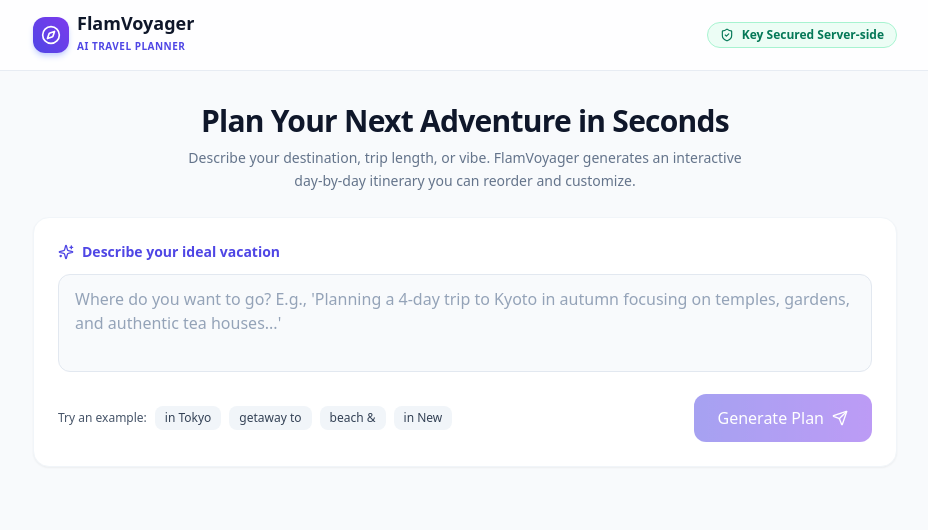
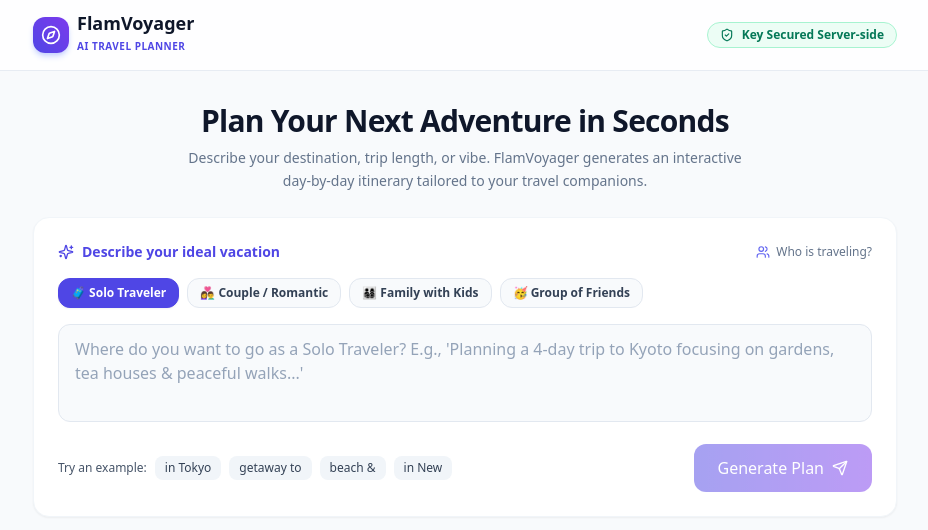
Before and after one commit to Ayush-Tummalapalli/Flam_Voyager, a Next.js app: page / in a window 1280 px wide. Shown: the top 530 px of the page, without its empty margins (175-1103 px from the left). Built offline with nearby package versions, Linux system fonts and the light colour scheme.

Commit message:
v1.5.0: Add Travel Companion Filters (Solo, Couple, Family, Friends) for personalized itinerary generation

```diff
--- a/src/app/api/generate/route.js
+++ b/src/app/api/generate/route.js
@@ -4,10 +4,12 @@ import { getMockItinerary } from '@/lib/mockItinerary';
 
 export async function POST(req) {
   let userPrompt = '';
+  let companionType = 'Solo Traveler';
 
   try {
     const body = await req.json();
     userPrompt = body.prompt || '';
+    companionType = body.companionType || 'Solo Traveler';
 
     if (!userPrompt || typeof userPrompt !== 'string' || userPrompt.trim() === '') {
       return Response.json(
@@ -20,7 +22,7 @@ export async function POST(req) {
 
     if (!apiKey || apiKey.includes('your_gemini_api_key') || apiKey.includes('your_groq_api_key')) {
       console.warn('API Key is missing or default. Returning fallback mock data.');
-      const mockData = getMockItinerary(userPrompt);
+      const mockData = getMockItinerary(userPrompt, null, companionType);
       return Response.json({ success: true, data: mockData });
     }
 
@@ -28,20 +30,23 @@ export async function POST(req) {
 You are an expert travel planner assistant.
 Generate a realistic, day-by-day travel itinerary based on the user request.
 
+TRAVEL COMPANION FILTER:
+The user is traveling as: "${companionType}".
+Tailor all activities, pace, meal choices, and recommendations specifically for a "${companionType}" experience (e.g. kid-friendly activities for Families, romantic candlelit dinners for Couples, social hostels/walks for Solo travelers, or group adventures/nightlife for Friends).
+
 REQUIRED SCHEMAS & FEATURES:
-1. Estimate total budget per person in USD (estimatedBudgetPerPax, budgetBreakdown: stay, food, activities).
-2. If user requests an unrealistically low budget (under $30/day), set isBudgetTooLow: true and budgetWarning string.
-3. Provide a "weatherAdvisor" object with:
-   - "bestSeason": string (e.g., "Nov to April (Dry & sunny)")
-   - "averageTemp": string (e.g., "28°C / 82°F")
-   - "packingTip": string (e.g., "Sunscreen, linen shirts, sunglasses & comfortable walking shoes")
+1. Include "companionType": "${companionType}".
+2. Estimate total budget per person in USD (estimatedBudgetPerPax, budgetBreakdown: stay, food, activities).
+3. If user requests an unrealistically low budget (under $30/day), set isBudgetTooLow: true and budgetWarning string.
+4. Provide a "weatherAdvisor" object (bestSeason, averageTemp, packingTip).
 
 Required JSON Schema:
 {
   "tripTitle": "Catchy title for the trip",
   "destination": "City, Country",
   "duration": "X Days",
-  "summary": "Short 2-sentence summary",
+  "summary": "Short 2-sentence summary tailored to ${companionType}",
+  "companionType": "${companionType}",
   "estimatedBudgetPerPax": "$XXX / person",
   "budgetBreakdown": {
     "stay": "$XXX",
@@ -49,9 +54,9 @@ Required JSON Schema:
     "activities": "$XXX"
   },
   "weatherAdvisor": {
-    "bestSeason": "Best months / season to visit",
-    "averageTemp": "Average temperature",
-    "packingTip": "Key packing items"
+    "bestSeason": "Best season",
+    "averageTemp": "Avg temp",
+    "packingTip": "Packing tip"
   },
   "isBudgetTooLow": false,
   "budgetWarning": null,
@@ -66,7 +71,7 @@ Required JSON Schema:
           "time": "09:00 AM - 11:30 AM",
           "description": "2-3 sentences explaining what to do here",
           "category": "Sightseeing | Food | Culture | Relaxation | Shopping | Adventure",
-          "location": "Specific location or landmark name (e.g., Colosseum, Rome)",
+          "location": "Landmark / Area",
           "estimatedCost": "$15 - $25"
         }
       ]
@@ -74,13 +79,13 @@ Required JSON Schema:
   ]
 }
 
-DO NOT include markdown or backticks. Return ONLY the raw JSON string.
+Return ONLY raw JSON.
 `;
 
     let responseText = null;
 
     if (apiKey.startsWith('gsk_')) {
-      console.log('Calling Groq API with Weather & Budget features...');
+      console.log(`Calling Groq API for generation (${companionType})...`);
       const groqRes = await fetch('https://api.groq.com/openai/v1/chat/completions', {
         method: 'POST',
         headers: {
@@ -106,7 +111,7 @@ DO NOT include markdown or backticks. Return ONLY the raw JSON string.
       responseText = groqData.choices?.[0]?.message?.content;
 
     } else {
-      console.log('Calling Google Gemini API...');
+      console.log(`Calling Google Gemini API (${companionType})...`);
       const genAI = new GoogleGenerativeAI(apiKey);
       const model = genAI.getGenerativeModel({
         model: 'gemini-1.5-flash',
@@ -140,7 +145,7 @@ DO NOT include markdown or backticks. Return ONLY the raw JSON string.
 
   } catch (error) {
     console.error('API Generation Error:', error.message);
-    const mockData = getMockItinerary(userPrompt || 'Custom Trip');
+    const mockData = getMockItinerary(userPrompt || 'Custom Trip', null, companionType);
     return Response.json({
       success: true,
       data: mockData,
--- a/src/app/api/refine/route.js
+++ b/src/app/api/refine/route.js
@@ -29,7 +29,11 @@ export async function POST(req) {
 
     if (!apiKey || apiKey.includes('your_gemini_api_key') || apiKey.includes('your_groq_api_key')) {
       console.warn('API Key is missing. Returning modified fallback mock data.');
-      const mockData = getMockItinerary(`${existingItinerary.destination || 'Trip'} (${userInstruction})`);
+      const mockData = getMockItinerary(
+        `${existingItinerary.destination || 'Trip'} (${userInstruction})`,
+        null,
+        existingItinerary.companionType || 'Solo Traveler'
+      );
       return Response.json({ success: true, data: mockData });
     }
 
@@ -44,12 +48,9 @@ USER REFINEMENT INSTRUCTION:
 "${userInstruction}"
 
 CRITICAL INSTRUCTIONS:
-1. Update the itinerary based on the user's refinement instruction.
-2. Preserve or update "weatherAdvisor" object with:
-   - "bestSeason": string
-   - "averageTemp": string
-   - "packingTip": string
-3. Preserve or update "estimatedBudgetPerPax" and "budgetBreakdown".
+1. Update the itinerary based on the refinement instruction.
+2. If user requests changing companion vibe (e.g. to Family, Couple, Friends, Solo), update "companionType" and tailor activities accordingly.
+3. Preserve or update "weatherAdvisor", "estimatedBudgetPerPax", and "budgetBreakdown".
 
 Schema MUST match:
 {
@@ -57,6 +58,7 @@ Schema MUST match:
   "destination": "City, Country",
   "duration": "X Days",
   "summary": "Updated summary",
+  "companionType": "Companion type",
   "estimatedBudgetPerPax": "$XXX / person",
   "budgetBreakdown": {
     "stay": "$XXX",
@@ -95,7 +97,7 @@ Return ONLY raw JSON.
     let responseText = null;
 
     if (apiKey.startsWith('gsk_')) {
-      console.log('Refining via Groq API engine with weather & budget features...');
+      console.log('Refining via Groq API engine with companion support...');
       const groqRes = await fetch('https://api.groq.com/openai/v1/chat/completions', {
         method: 'POST',
         headers: {
@@ -154,7 +156,11 @@ Return ONLY raw JSON.
 
   } catch (error) {
     console.error('Refinement API Error:', error.message);
-    const mockData = getMockItinerary(userInstruction || 'Refined Trip');
+    const mockData = getMockItinerary(
+      userInstruction || 'Refined Trip',
+      null,
+      existingItinerary?.companionType || 'Solo Traveler'
+    );
     return Response.json({
       success: true,
       data: mockData,
--- a/src/app/page.js
+++ b/src/app/page.js
@@ -13,17 +13,19 @@ export default function Home() {
   const [isLoading, setIsLoading] = useState(false);
   const [error, setError] = useState(null);
   const [lastPrompt, setLastPrompt] = useState('');
+  const [lastCompanion, setLastCompanion] = useState('Solo Traveler');
 
-  const generateItinerary = async (prompt) => {
+  const generateItinerary = async (prompt, companionType = 'Solo Traveler') => {
     setIsLoading(true);
     setError(null);
     setLastPrompt(prompt);
+    setLastCompanion(companionType);
 
     try {
       const response = await fetch('/api/generate', {
         method: 'POST',
         headers: { 'Content-Type': 'application/json' },
-        body: JSON.stringify({ prompt }),
+        body: JSON.stringify({ prompt, companionType }),
       });
 
       let data;
@@ -50,13 +52,13 @@ export default function Home() {
 
   const handleRetry = () => {
     if (lastPrompt) {
-      generateItinerary(lastPrompt);
+      generateItinerary(lastPrompt, lastCompanion);
     }
   };
 
   const handleUseMock = () => {
     setError(null);
-    const mockData = getMockItinerary(lastPrompt || 'Sample Trip');
+    const mockData = getMockItinerary(lastPrompt || 'Sample Trip', null, lastCompanion);
     setItinerary(mockData);
   };
 
@@ -95,7 +97,7 @@ export default function Home() {
               Plan Your Next Adventure in Seconds
             </h2>
             <p className="text-slate-500 text-sm leading-relaxed">
-              Describe your destination, trip length, or vibe. FlamVoyager generates an interactive day-by-day itinerary you can reorder and customize.
+              Describe your destination, trip length, or vibe. FlamVoyager generates an interactive day-by-day itinerary tailored to your travel companions.
             </p>
           </div>
         )}
--- a/src/components/ItineraryView.jsx
+++ b/src/components/ItineraryView.jsx
@@ -3,7 +3,7 @@
 import { useState } from 'react';
 import DayCard from './DayCard';
 import RefinementBar from './RefinementBar';
-import { MapPin, Calendar, RefreshCw, AlertCircle, Sparkles, DollarSign, AlertTriangle, PieChart, SunMedium, Thermometer, Briefcase } from 'lucide-react';
+import { MapPin, Calendar, RefreshCw, AlertCircle, Sparkles, DollarSign, AlertTriangle, PieChart, SunMedium, Thermometer, Briefcase, Users } from 'lucide-react';
 
 export default function ItineraryView({ itinerary, onUpdateItinerary, onReset }) {
   const [isRefining, setIsRefining] = useState(false);
@@ -84,6 +84,7 @@ export default function ItineraryView({ itinerary, onUpdateItinerary, onReset })
 
         <div className="relative z-10 space-y-4">
           <div className="flex items-center justify-between flex-wrap gap-2">
+            <div className="flex items-center gap-2 flex-wrap">
               {itinerary.isMock ? (
                 <div className="inline-flex items-center gap-1.5 px-3 py-1 bg-amber-500/20 border border-amber-400/30 text-amber-300 rounded-full text-xs font-medium">
                   <AlertCircle className="w-3.5 h-3.5" />
@@ -95,6 +96,15 @@ export default function ItineraryView({ itinerary, onUpdateItinerary, onReset })
                   <span>Live AI Generated Plan</span>
                 </div>
               )}
+
+              {/* Companion Type Badge */}
+              {itinerary.companionType && (
+                <div className="inline-flex items-center gap-1.5 px-3 py-1 bg-indigo-500/20 border border-indigo-400/30 text-indigo-200 rounded-full text-xs font-semibold">
+                  <Users className="w-3.5 h-3.5 text-indigo-400" />
+                  <span>{itinerary.companionType}</span>
+                </div>
+              )}
+            </div>
 
             {/* Per-Pax Total Budget Badge */}
             {itinerary.estimatedBudgetPerPax && (
--- a/src/components/TripInputForm.jsx
+++ b/src/components/TripInputForm.jsx
@@ -1,7 +1,7 @@
 'use client';
 
 import { useState } from 'react';
-import { Sparkles, MapPin, Send } from 'lucide-react';
+import { Sparkles, Send, Users } from 'lucide-react';
 
 const PRESET_PROMPTS = [
   "3 days in Tokyo exploring culture, anime & street food",
@@ -10,25 +10,63 @@ const PRESET_PROMPTS = [
   "4 days in New York City with top landmarks & museums"
 ];
 
+const COMPANION_OPTIONS = [
+  { label: '🧳 Solo Traveler', value: 'Solo Traveler' },
+  { label: '👩‍❤️‍👨 Couple / Romantic', value: 'Couple / Romantic' },
+  { label: '👨‍👩‍👧‍👦 Family with Kids', value: 'Family with Kids' },
+  { label: '🥳 Group of Friends', value: 'Group of Friends' }
+];
+
 export default function TripInputForm({ onSubmit, isLoading }) {
   const [prompt, setPrompt] = useState('');
+  const [companionType, setCompanionType] = useState('Solo Traveler');
 
   const handleSubmit = (e) => {
     e.preventDefault();
     if (!prompt.trim() || isLoading) return;
-    onSubmit(prompt);
+    onSubmit(prompt, companionType);
   };
 
   const handleSelectPreset = (presetText) => {
     setPrompt(presetText);
-    onSubmit(presetText);
+    onSubmit(presetText, companionType);
   };
 
   return (
-    <div className="bg-white rounded-2xl shadow-sm border border-slate-100 p-6 mb-8 transition-all">
-      <div className="flex items-center gap-2 mb-3 text-indigo-600 font-semibold text-sm">
-        <Sparkles className="w-4 h-4" />
-        <span>Describe your ideal vacation</span>
+    <div className="bg-white rounded-2xl shadow-sm border border-slate-100 p-6 mb-8 transition-all space-y-4">
+      <div className="flex items-center justify-between flex-wrap gap-2">
+        <div className="flex items-center gap-2 text-indigo-600 font-semibold text-sm">
+          <Sparkles className="w-4 h-4" />
+          <span>Describe your ideal vacation</span>
+        </div>
+
+        {/* Companion Filter Selector Label */}
+        <div className="flex items-center gap-1.5 text-xs text-slate-500 font-medium">
+          <Users className="w-3.5 h-3.5 text-indigo-500" />
+          <span>Who is traveling?</span>
+        </div>
+      </div>
+
+      {/* Travel Companion Filter Chips */}
+      <div className="flex flex-wrap gap-2">
+        {COMPANION_OPTIONS.map((option) => {
+          const isSelected = companionType === option.value;
+          return (
+            <button
+              key={option.value}
+              type="button"
+              onClick={() => setCompanionType(option.value)}
+              disabled={isLoading}
+              className={`px-3 py-1.5 rounded-xl text-xs font-semibold border transition-all ${
+                isSelected
+                  ? 'bg-indigo-600 text-white border-indigo-600 shadow-sm'
+                  : 'bg-slate-50 text-slate-700 border-slate-200 hover:bg-indigo-50 hover:border-indigo-200 hover:text-indigo-600'
+              }`}
+            >
+              {option.label}
+            </button>
+          );
+        })}
       </div>
 
       <form onSubmit={handleSubmit} className="space-y-4">
@@ -36,7 +74,7 @@ export default function TripInputForm({ onSubmit, isLoading }) {
           <textarea
             value={prompt}
             onChange={(e) => setPrompt(e.target.value)}
-            placeholder="Where do you want to go? E.g., 'Planning a 4-day trip to Kyoto in autumn focusing on temples, gardens, and authentic tea houses...'"
+            placeholder={`Where do you want to go as a ${companionType}? E.g., 'Planning a 4-day trip to Kyoto focusing on gardens, tea houses & peaceful walks...'`}
             rows={3}
             disabled={isLoading}
             className="w-full px-4 py-3 text-slate-800 bg-slate-50 border border-slate-200 rounded-xl focus:ring-2 focus:ring-indigo-500 focus:border-transparent outline-none resize-none text-base placeholder:text-slate-400 transition-all disabled:opacity-50"
```
Also changed, not shown: src/lib/mockItinerary.js, src/lib/schemaValidator.js. Lines whose indentation alone changed are shown as unchanged.
